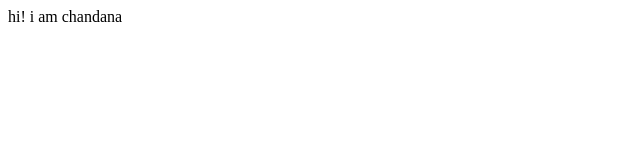
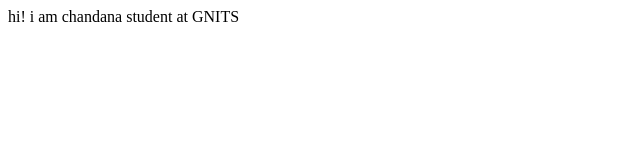
Before and after one commit to chandanashilpa/chandanashilpa-portfolio, a plain HTML site: page index.html in a window 1280 px wide. Shown: the whole page, without its empty margins (0-640 px from the left). Drawn offline with Linux system fonts and the light colour scheme.

Commit message:
docs: updated info

```diff
--- a/index.html
+++ b/index.html
@@ -7,5 +7,6 @@
 </head>
 <body>
     hi! i am chandana
+    student at GNITS
 </body>
 </html>
```
